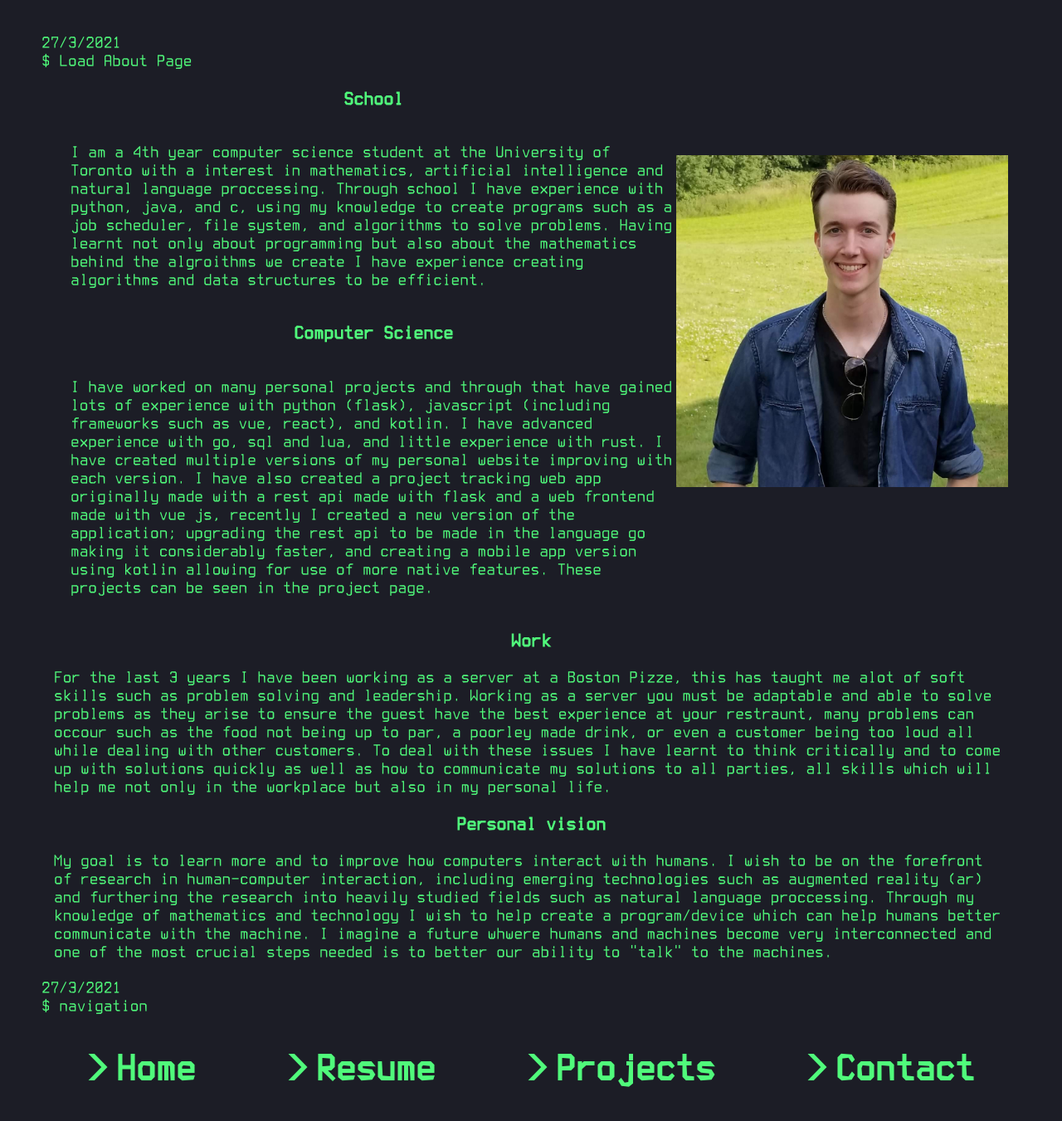
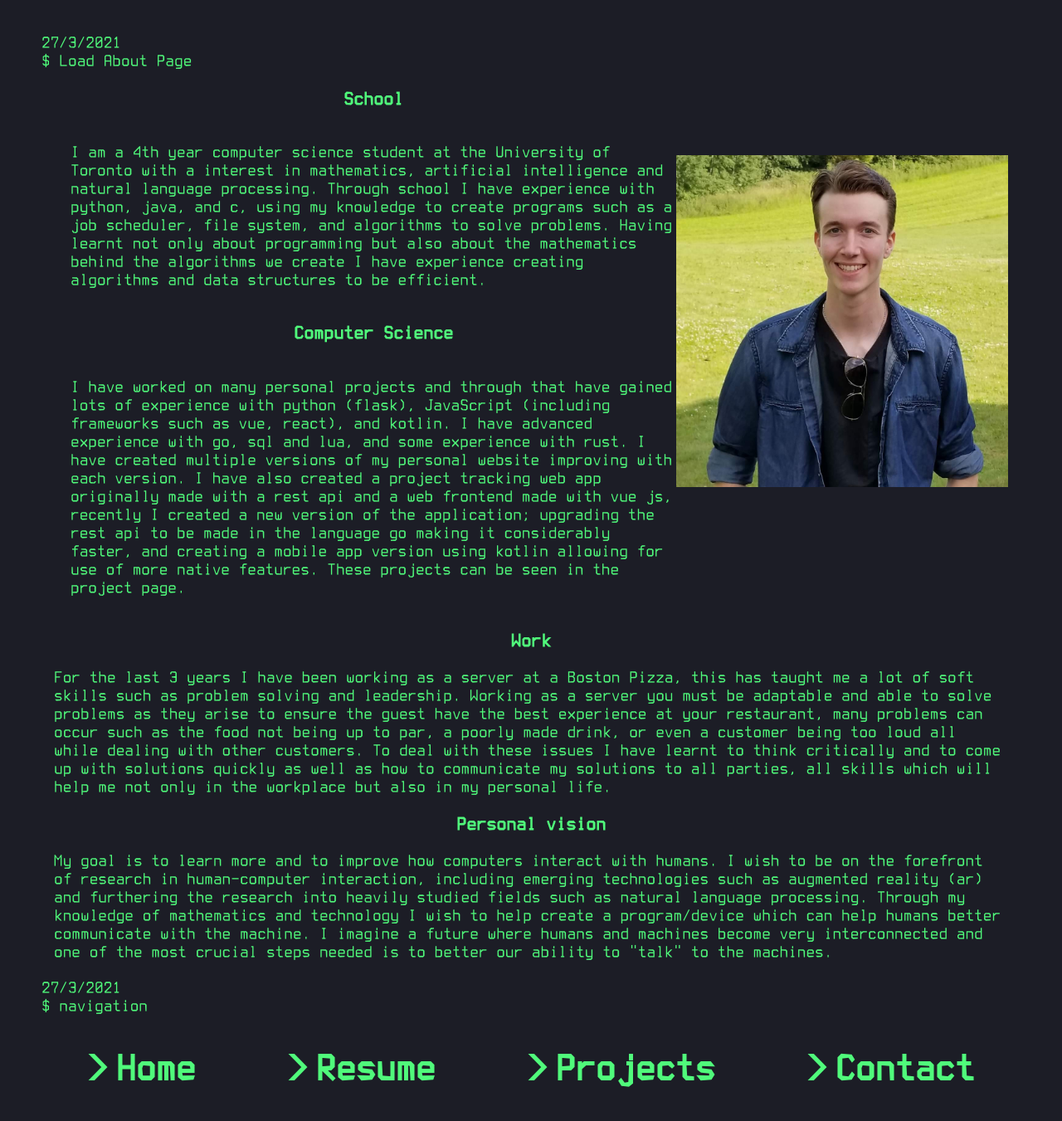
Before and after one commit to samnooby/samnooby.github.io, a Python web app: template templates/about.html in a window 1280 px wide. Shown: the part 100-1451 px from the top of the page at 83% size. Run offline with Jinja, Linux system fonts and the light colour scheme; the template is opened without the code that fills it, so the values that code supplies are empty.

Commit message:
Updates spelling

```diff
--- a/templates/about.html
+++ b/templates/about.html
@@ -43,55 +43,46 @@
                 <div id="school-response">
                     <div>
                     <h2>School</h2>
-                    <p>I am a 4th year computer science student at the University of Toronto with a interest in
-                        mathematics,
-                        artificial intelligence and natural language proccessing. Through school I have experience with
-                        python,
-                        java, and c, using my knowledge to create programs such as a job scheduler, file system, and
-                        algorithms to solve problems.
-                        Having learnt not only about programming but also about the mathematics behind the algroithms we
-                        create I have experience
-                        creating algorithms and data structures to be efficient.
+                    <p>I am a 4th year computer science student at the University of Toronto with a interest in mathematics,
+                        artificial intelligence and natural language processing. Through school I have experience with python,
+                        java, and c, using my knowledge to create programs such as a job scheduler, file system, and algorithms
+                        to solve problems. Having learnt not only about programming but also about the mathematics behind the
+                        algorithms we create I have experience creating algorithms and data structures to be efficient.
                     </p>
                         <h2>Computer Science</h2>
-                        <p>I have worked on many personal projects and through that have gained lots of experience with
-                            python (flask), javascript (including frameworks such as vue,
-                            react), and kotlin. I have advanced experience with go, sql and lua, and little experience with
-                            rust. I have created multiple versions of my personal website
-                            improving with each version. I have also created a project tracking web app originally made with
-                            a rest api made with flask and a web frontend made with vue js,
-                            recently I created a new version of the application; upgrading the rest api to be made in the
-                            language go making it considerably faster, and creating a mobile app
-                            version using kotlin allowing for use of more native features. These projects can be seen in the
-                            project page.
+                        <p>I have worked on many personal projects and through that have gained lots of experience with python
+                            (flask), JavaScript (including frameworks such as vue, react), and kotlin. I have advanced experience
+                            with go, sql and lua, and some experience with rust. I have created multiple versions of my personal
+                            website improving with each version. I have also created a project tracking web app originally made
+                            with a rest api and a web frontend made with vue js, recently I created a new version of the application;
+                            upgrading the rest api to be made in the language go making it considerably faster, and creating a
+                            mobile app version using kotlin allowing for use of more native features. These projects can be seen in
+                            the project page.
                         </p>
                     </div>
                     <img src="../assets/about_portrait.jpg" alt="A beautiful photo of me" id="portrait" class="hidden-response" />
                 </div>
                 <div id="work-response">
                     <h2>Work</h2>
-                    <p>For the last 3 years I have been working as a server at a Boston Pizze, this has taught me alot
-                        of soft skills such as problem solving and leadership.
-                        Working as a server you must be adaptable and able to solve problems as they arise to ensure the
-                        guest have the best experience at your restraunt, many
-                        problems can occour such as the food not being up to par, a poorley made drink, or even a
-                        customer being too loud all while dealing with other customers.
-                        To deal with these issues I have learnt to think critically and to come up with solutions
-                        quickly as well as how to communicate my solutions to all parties,
-                        all skills which will help me not only in the workplace but also in my personal life.
+                    <p>For the last 3 years I have been working as a server at a Boston Pizza, this has taught me a
+                        lot of soft skills such as problem solving and leadership. Working as a server you must be
+                        adaptable and able to solve problems as they arise to ensure the guest have the best experience
+                        at your restaurant, many problems can occur such as the food not being up to par, a poorly made
+                        drink, or even a customer being too loud all while dealing with other customers. To deal with
+                        these issues I have learnt to think critically and to come up with solutions quickly as well as
+                        how to communicate my solutions to all parties, all skills which will help me not only in the
+                        workplace but also in my personal life.
                     </p>
                 </div>
                 <div id="vision-response">
                     <h2>Personal vision</h2>
                     <p>My goal is to learn more and to improve how computers interact with humans. I wish to be on the
-                        forefront of research in human-computer interaction,
-                        including emerging technologies such as augmented reality (ar) and furthering the research into
-                        heavily studied fields such as natural language
-                        proccessing. Through my knowledge of mathematics and technology I wish to help create a
-                        program/device which can help humans better
-                        communicate with the machine. I imagine a future whwere humans and machines become very
-                        interconnected and one of the most crucial steps needed is to
-                        better our ability to "talk" to the machines.
+                        forefront of research in human-computer interaction, including emerging technologies such as
+                        augmented reality (ar) and furthering the research into heavily studied fields such as natural
+                        language processing. Through my knowledge of mathematics and technology I wish to help create a
+                        program/device which can help humans better communicate with the machine. I imagine a future
+                        where humans and machines become very interconnected and one of the most crucial steps needed
+                        is to better our ability to "talk" to the machines.
                     </p>
                 </div>
             </div>
```
